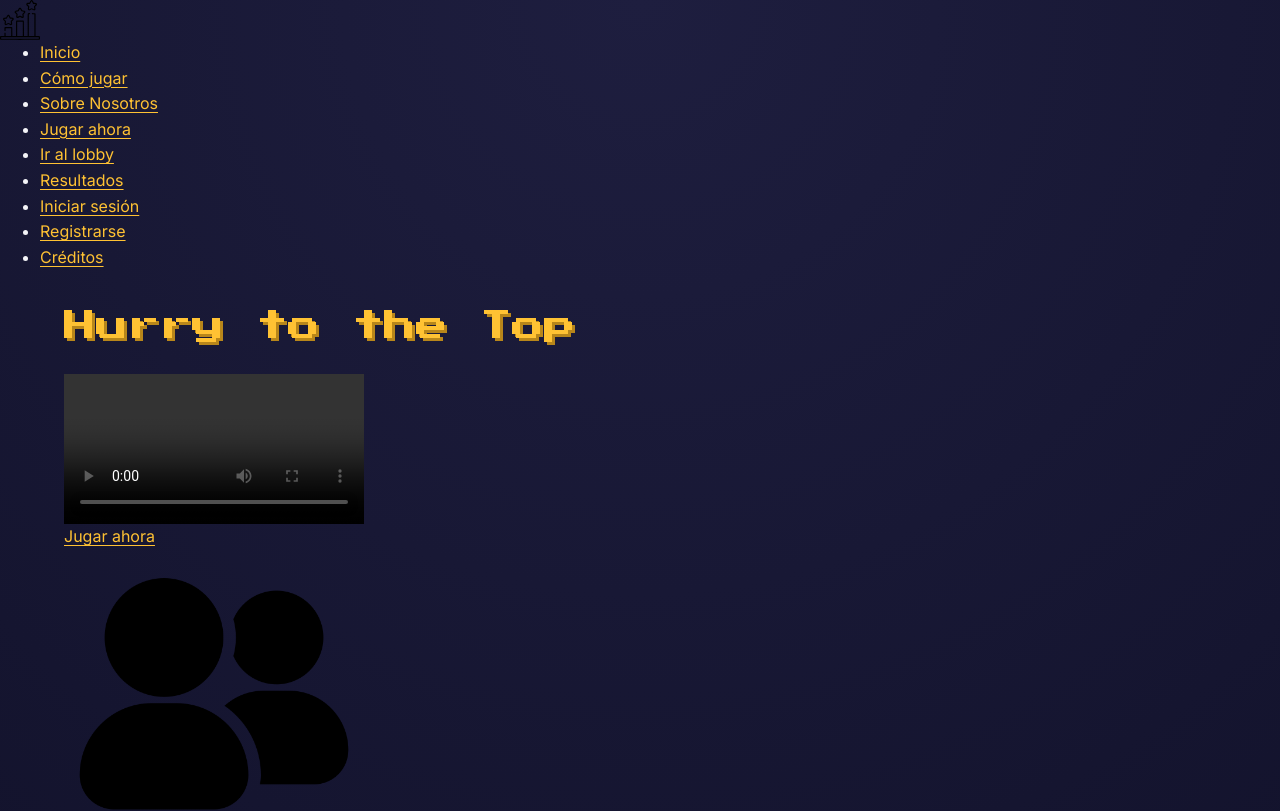
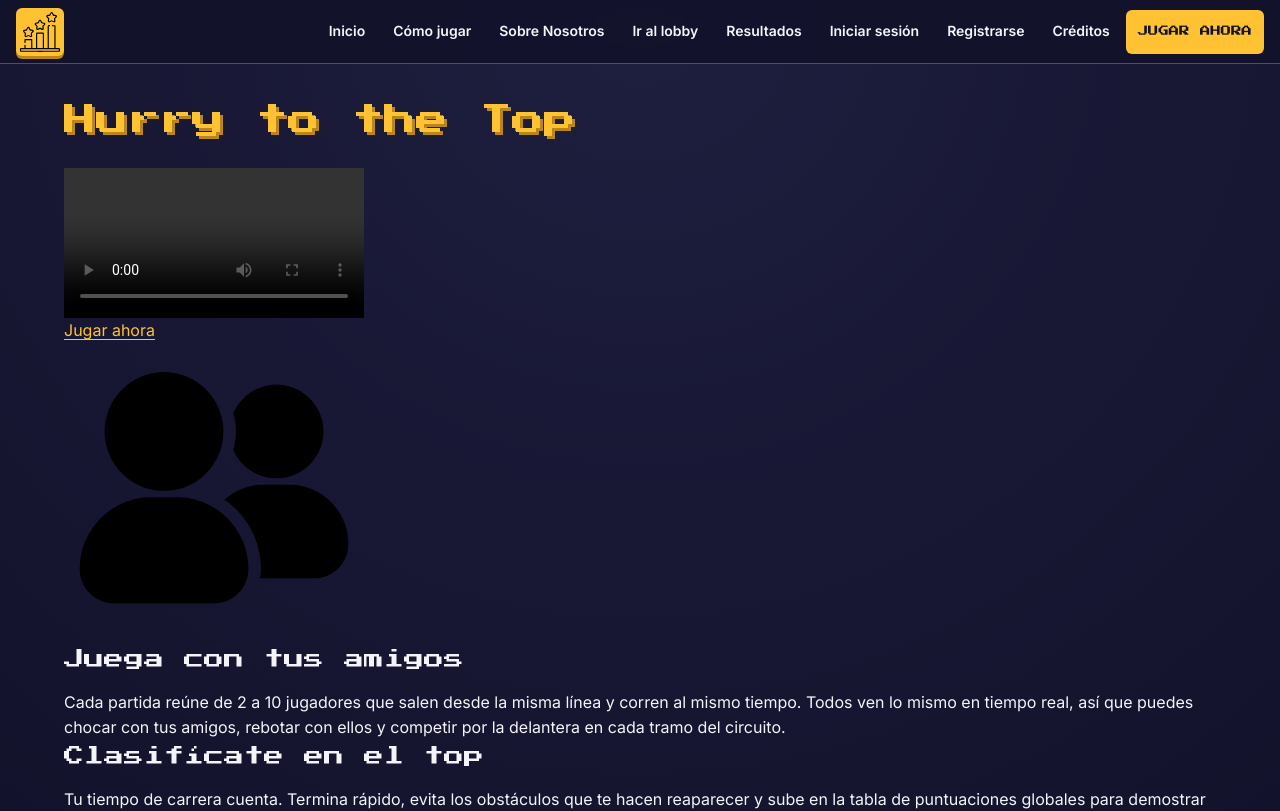
Before and after one commit to Jason-Montenegro/proyecto-C12989-C4F588-C4H386, a Next.js app in the folder frontend/: page / in a window 1280 px wide. Shown: the top 811 px of the page. Built offline with nearby package versions, Linux system fonts and the light colour scheme.

Commit message:
style(header): add sticky header and responsive nav with mobile menu

```diff
--- /dev/null
+++ b/frontend/src/app/components/Header.module.css
@@ -0,0 +1,38 @@
+/* ==========================================================================
+   Encabezado del sitio: logo a la izquierda y menú a la derecha.
+   Queda fijo arriba al hacer scroll.
+   ========================================================================== */
+.header {
+  position: sticky;
+  top: 0;
+  z-index: 10;
+  display: flex;
+  align-items: center;
+  justify-content: space-between;
+  gap: var(--space-4);
+  min-height: var(--header-height);
+  padding-inline: var(--space-4);
+  border-block-end: 1px solid var(--color-border);
+  background: var(--color-bg-translucent);
+  backdrop-filter: blur(8px);
+}
+
+/* Logo sobre una placa amarilla (el SVG es oscuro) con un pequeño giro
+   al pasar el puntero */
+.logo {
+  padding: var(--space-1);
+  border-radius: var(--radius-sm);
+  background: var(--color-primary);
+  box-shadow: 0 3px 0 var(--color-primary-shadow);
+}
+
+.logo img {
+  transition:
+    rotate var(--transition-base),
+    scale var(--transition-base);
+}
+
+.logo:hover img {
+  rotate: -8deg;
+  scale: 1.1;
+}
--- a/frontend/src/app/components/Header.tsx
+++ b/frontend/src/app/components/Header.tsx
@@ -1,11 +1,12 @@
 import Link from "next/link";
 import HeaderNav from "@/app/components/HeaderNav";
 import icon from "@/../public/icon.svg";
+import styles from "./Header.module.css";
 
 export default function Header() {
   return (
-    <header>
-      <Link href="/">
+    <header className={styles.header}>
+      <Link href="/" className={styles.logo}>
         <img
           src={icon.src}
           width={40}
--- /dev/null
+++ b/frontend/src/app/components/HeaderNav.module.css
@@ -0,0 +1,196 @@
+/* ==========================================================================
+   Menú de navegación principal
+   Escritorio: barra horizontal. Móvil: menú hamburguesa con <details>,
+   desplegado en filas con ícono, texto y flecha (según el wireframe móvil).
+   ========================================================================== */
+
+/* --- Enlaces (comunes a ambas versiones) --- */
+.link {
+  display: flex;
+  align-items: center;
+  gap: var(--space-3);
+  min-height: var(--touch-target);
+  padding: var(--space-2) var(--space-3);
+  border-radius: var(--radius-sm);
+  color: var(--color-text);
+  font-size: 0.875rem;
+  font-weight: 600;
+  text-decoration: none;
+  transition:
+    background-color var(--transition-fast),
+    color var(--transition-fast);
+}
+
+.link:hover {
+  background: var(--color-surface-raised);
+  color: var(--color-primary);
+}
+
+/* Llamada a la acción "Jugar ahora", destacada como en el wireframe */
+.cta {
+  background: var(--color-primary);
+  color: var(--color-on-primary);
+  font-family: var(--font-heading);
+  font-size: 0.65rem;
+  font-weight: 400;
+  text-transform: uppercase;
+}
+
+.cta:hover {
+  background: var(--color-primary-strong);
+  box-shadow: var(--glow-primary);
+  color: var(--color-on-primary);
+}
+
+/* --- Versión escritorio --- */
+.desktopList {
+  display: none;
+  align-items: center;
+  gap: var(--space-1);
+  padding: 0;
+  list-style: none;
+}
+
+/* --- Versión móvil: botón hamburguesa --- */
+.mobileMenu {
+  position: relative;
+}
+
+.toggle {
+  display: block;
+  width: var(--touch-target);
+  height: var(--touch-target);
+  border-radius: var(--radius-sm);
+  background: url("../../../public/icons/barsHorizontal.png") center / 1.5rem
+    no-repeat;
+  list-style: none;
+  cursor: pointer;
+  transition: background-color var(--transition-fast);
+}
+
+.toggle::marker {
+  content: "";
+}
+
+.toggle:hover,
+.mobileMenu[open] .toggle {
+  background-color: var(--color-surface-raised);
+}
+
+/* --- Versión móvil: lista desplegada bajo el botón, alineada a la derecha
+   (así funciona igual en todos los encabezados del sitio) --- */
+.mobileList {
+  position: absolute;
+  inset-inline-end: 0;
+  top: calc(100% + var(--space-2));
+  z-index: 20;
+  width: min(22rem, 100vw - 2 * var(--space-4));
+  max-height: calc(100dvh - var(--header-height) - var(--space-4));
+  margin: 0;
+  padding: 0;
+  overflow-y: auto;
+  border: 1px solid var(--color-border);
+  border-radius: var(--radius-md);
+  background: var(--color-surface);
+  box-shadow: var(--shadow-card);
+  list-style: none;
+  animation: menu-drop var(--transition-base);
+}
+
+.mobileList .link {
+  padding: var(--space-3) var(--space-4);
+  border-block-end: 1px solid var(--color-border);
+  border-radius: 0;
+  text-transform: uppercase;
+}
+
+/* Ícono a la izquierda de cada fila */
+.mobileList .link::before {
+  content: "";
+  flex-shrink: 0;
+  width: 1.5rem;
+  height: 1.5rem;
+  background: var(--icon) center / contain no-repeat;
+}
+
+/* Flecha a la derecha de cada fila */
+.mobileList .link::after {
+  content: "›";
+  margin-inline-start: auto;
+  color: var(--color-text-muted);
+  font-size: 1.5rem;
+  line-height: 1;
+}
+
+.mobileList .cta {
+  font-size: 0.75rem;
+}
+
+.mobileList .cta::after {
+  color: var(--color-on-primary);
+}
+
+/* El ícono de "Jugar ahora" va oscuro sobre el fondo amarillo */
+.mobileList .cta::before {
+  filter: invert(1);
+}
+
+/* --- Íconos (Kenney Game Icons, CC0) --- */
+.iconHome {
+  --icon: url("../../../public/icons/home.png");
+}
+
+.iconQuestion {
+  --icon: url("../../../public/icons/question.png");
+}
+
+.iconInformation {
+  --icon: url("../../../public/icons/information.png");
+}
+
+.iconMultiplayer {
+  --icon: url("../../../public/icons/multiplayer.png");
+}
+
+.iconTrophy {
+  --icon: url("../../../public/icons/trophy.png");
+}
+
+.iconLogin {
+  --icon: url("../../../public/icons/singleplayer.png");
+}
+
+.iconRegister {
+  --icon: url("../../../public/icons/plus.png");
+}
+
+.iconStar {
+  --icon: url("../../../public/icons/star.png");
+}
+
+.iconPlay {
+  --icon: url("../../../public/icons/right.png");
+}
+
+/* --- Cambio a barra horizontal en pantallas anchas --- */
+@media (width >= 64rem) {
+  .desktopList {
+    display: flex;
+  }
+
+  .mobileMenu {
+    display: none;
+  }
+}
+
+@keyframes menu-drop {
+  from {
+    opacity: 0;
+    translate: 0 -0.5rem;
+  }
+
+  to {
+    opacity: 1;
+    translate: 0 0;
+  }
+}
--- a/frontend/src/app/components/HeaderNav.tsx
+++ b/frontend/src/app/components/HeaderNav.tsx
@@ -1,37 +1,45 @@
 import Link from "next/link";
+import styles from "./HeaderNav.module.css";
+
+const links = [
+  { href: "/", label: "Inicio", icon: styles.iconHome },
+  { href: "/how-to-play", label: "Cómo jugar", icon: styles.iconQuestion },
+  { href: "/about", label: "Sobre Nosotros", icon: styles.iconInformation },
+  { href: "/lobby", label: "Ir al lobby", icon: styles.iconMultiplayer },
+  { href: "/results", label: "Resultados", icon: styles.iconTrophy },
+  { href: "/login", label: "Iniciar sesión", icon: styles.iconLogin },
+  { href: "/register", label: "Registrarse", icon: styles.iconRegister },
+  { href: "/credits", label: "Créditos", icon: styles.iconStar },
+  { href: "/ingame", label: "Jugar ahora", icon: styles.iconPlay, cta: true },
+];
+
+function NavList({ className }: { className: string }) {
+  return (
+    <ul className={className}>
+      {links.map(({ href, label, icon, cta }) => (
+        <li key={href}>
+          <Link
+            href={href}
+            className={`${styles.link} ${icon} ${cta ? styles.cta : ""}`}
+          >
+            {label}
+          </Link>
+        </li>
+      ))}
+    </ul>
+  );
+}
 
 export default function HeaderNav() {
   return (
-    <nav>
-      <ul>
-        <li>
-          <Link href="/">Inicio</Link>
-        </li>
-        <li>
-          <Link href="/how-to-play">Cómo jugar</Link>
-        </li>
-        <li>
-          <Link href="/about">Sobre Nosotros</Link>
-        </li>
-        <li>
-          <Link href="/ingame">Jugar ahora</Link>
-        </li>
-        <li>
-          <Link href="/lobby">Ir al lobby</Link>
-        </li>
-        <li>
-          <Link href="/results">Resultados</Link>
-        </li>
-        <li>
-          <Link href="/login">Iniciar sesión</Link>
-        </li>
-        <li>
-          <Link href="/register">Registrarse</Link>
-        </li>
-        <li>
-          <Link href="/credits">Créditos</Link>
-        </li>
-      </ul>
+    <nav aria-label="Navegación principal" className={styles.nav}>
+      <NavList className={styles.desktopList} />
+      <details className={styles.mobileMenu}>
+        <summary className={styles.toggle}>
+          <span className="visuallyHidden">Menú</span>
+        </summary>
+        <NavList className={styles.mobileList} />
+      </details>
     </nav>
   );
 }
```
